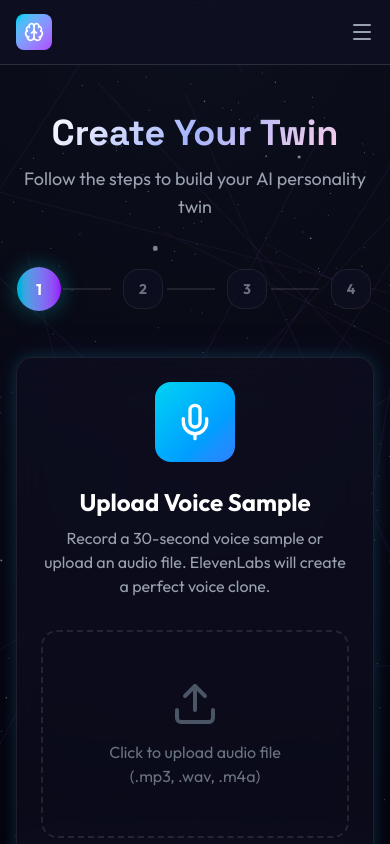
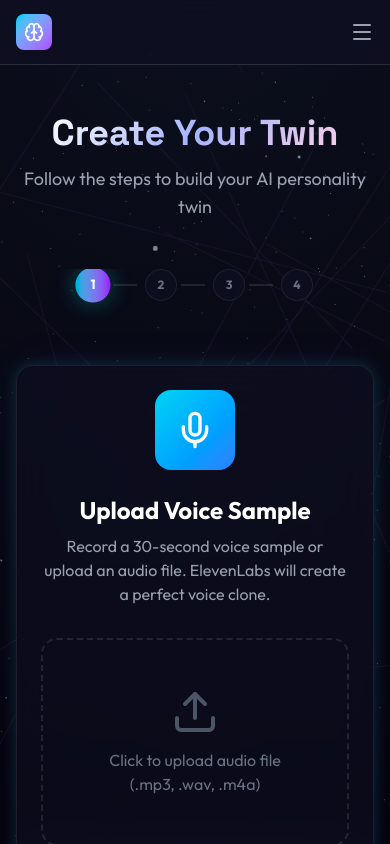
Before and after one commit to Leibnitz28/aitwin, a Next.js app: page /create-twin in a window 390 px wide. Shown: the top 844 px of the page. Built offline with nearby package versions, Linux system fonts and the light colour scheme.

Commit message:
Enhance mobile responsiveness and fix UI overlapping

```diff
--- a/src/app/chat/page.tsx
+++ b/src/app/chat/page.tsx
@@ -62,7 +62,7 @@
     };
 
     return (
-        <div className="h-[calc(100vh-64px)] flex flex-col px-4 py-4">
+        <div className="h-[calc(100dvh-64px)] flex flex-col px-4 py-4">
             <div className="max-w-4xl mx-auto w-full flex flex-col h-full">
                 {/* Header */}
                 <motion.div
--- a/src/app/create-twin/page.tsx
+++ b/src/app/create-twin/page.tsx
@@ -64,25 +64,25 @@
                 </motion.div>
 
                 {/* Step Indicator */}
-                <div className="flex items-center justify-center gap-2 mb-12">
+                <div className="flex items-center justify-center gap-1 sm:gap-2 mb-12 overflow-x-auto pb-4">
                     {steps.map((step, i) => (
-                        <div key={step.id} className="flex items-center">
+                        <div key={step.id} className="flex items-center shrink-0">
                             <motion.div
                                 animate={{
                                     scale: currentStep === step.id ? 1.1 : 1,
                                 }}
-                                className={`w-10 h-10 rounded-full flex items-center justify-center text-sm font-bold transition-all ${currentStep > step.id
+                                className={`w-8 h-8 sm:w-10 sm:h-10 rounded-full flex items-center justify-center text-xs sm:text-sm font-bold transition-all ${currentStep > step.id
                                     ? 'bg-emerald-500 text-white'
                                     : currentStep === step.id
                                         ? 'bg-gradient-to-r from-cyan-500 to-purple-600 text-white shadow-[0_0_20px_rgba(0,245,255,0.3)]'
                                         : 'glass text-gray-500'
                                     }`}
                             >
-                                {currentStep > step.id ? <CheckCircle2 className="w-5 h-5" /> : step.id}
+                                {currentStep > step.id ? <CheckCircle2 className="w-4 h-4 sm:w-5 sm:h-5" /> : step.id}
                             </motion.div>
                             {i < steps.length - 1 && (
                                 <div
-                                    className={`w-12 sm:w-20 h-0.5 mx-1 transition-colors ${currentStep > step.id ? 'bg-emerald-500' : 'bg-white/10'
+                                    className={`w-6 sm:w-12 md:w-20 h-0.5 mx-1 transition-colors ${currentStep > step.id ? 'bg-emerald-500' : 'bg-white/10'
                                         }`}
                                 />
                             )}
```
